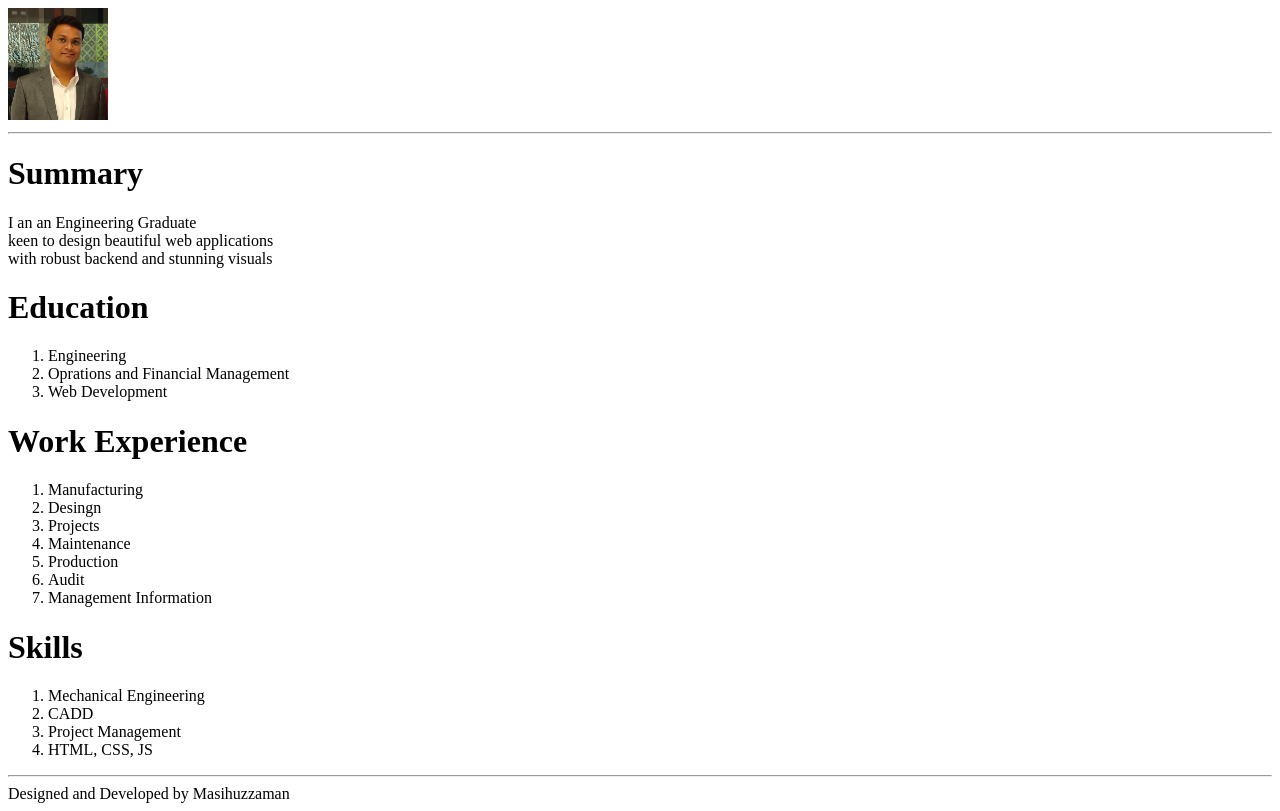
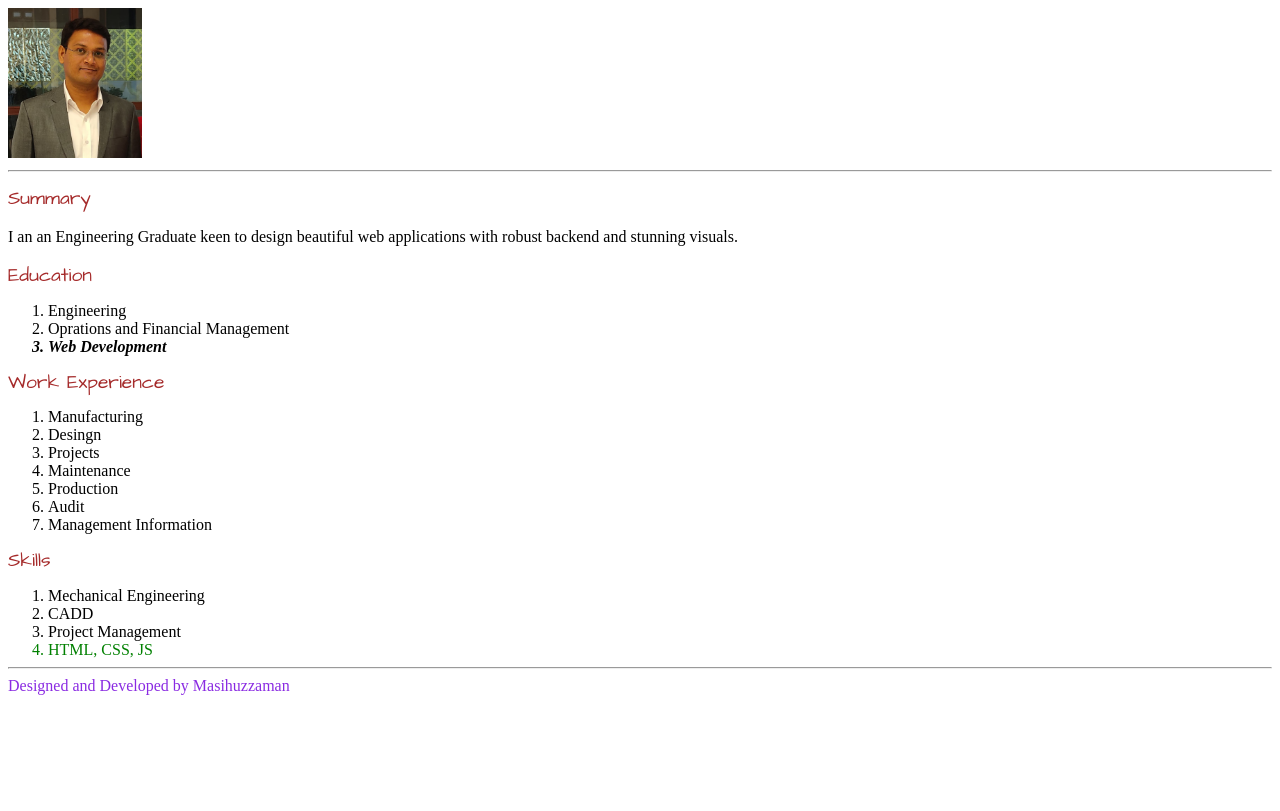
Before and after one commit to masihuzzaman/my-resume, a plain HTML site: page index.html in a window 1280 px wide. Drawn offline with Linux system fonts and the light colour scheme.

Commit message:
Add style.css

```diff
--- a/index.html
+++ b/index.html
@@ -4,21 +4,27 @@
     <meta charset="UTF-8" />
     <meta name="viewport" content="width=device-width, initial-scale=1.0" />
     <title>My Resume</title>
+    <link rel="stylesheet" href="style.css" />
+    <link rel="preconnect" href="https://fonts.googleapis.com" />
+    <link rel="preconnect" href="https://fonts.gstatic.com" crossorigin />
+    <link
+      href="https://fonts.googleapis.com/css2?family=Architects+Daughter&display=swap"
+      rel="stylesheet"
+    />
   </head>
   <body>
-    <img src="./resources/masih.jpg" width="100px" />
+    <img src="./resources/masih.jpg" />
     <hr />
     <h1>Summary</h1>
     <p>
-      I an an Engineering Graduate <br />
-      keen to design beautiful web applications <br />
-      with robust backend and stunning visuals
+      I an an Engineering Graduate keen to design beautiful web applications
+      with robust backend and stunning visuals.
     </p>
     <h1>Education</h1>
     <ol>
       <li>Engineering</li>
       <li>Oprations and Financial Management</li>
-      <li>Web Development</li>
+      <li class="bold">Web Development</li>
     </ol>
     <h1>Work Experience</h1>
     <ol>
@@ -35,7 +41,7 @@
       <li>Mechanical Engineering</li>
       <li>CADD</li>
       <li>Project Management</li>
-      <li>HTML, CSS, JS</li>
+      <li id="green">HTML, CSS, JS</li>
     </ol>
     <hr />
     <footer>Designed and Developed by Masihuzzaman</footer>
--- /dev/null
+++ b/style.css
@@ -0,0 +1,32 @@
+img {
+  height: 150px;
+  width: auto;
+}
+h1 {
+  font-family: "Architects Daughter", cursive;
+  font-weight: 400;
+  font-style: normal;
+  font-size: larger;
+  color: brown;
+}
+
+ol {
+  margin: auto;
+}
+
+li {
+  font-weight: lighter;
+}
+
+footer {
+  color: blueviolet;
+}
+
+.bold {
+  font-weight: bold;
+  font-style: italic;
+}
+
+#green {
+  color: green;
+}
```
